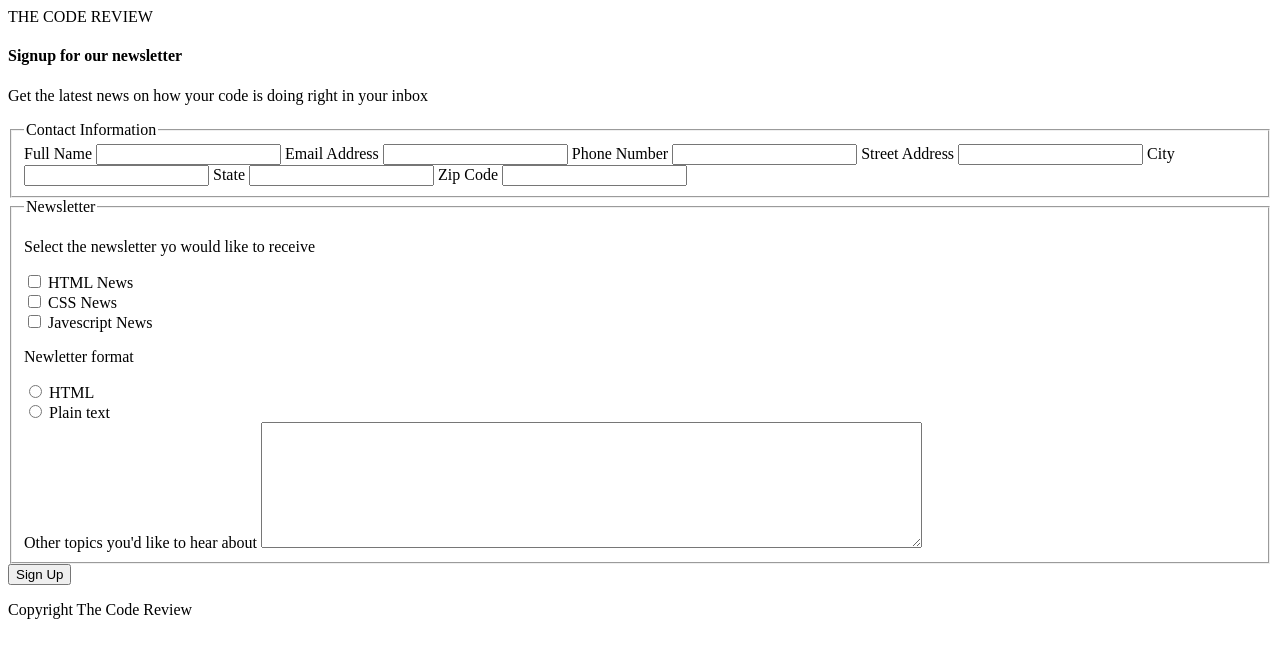
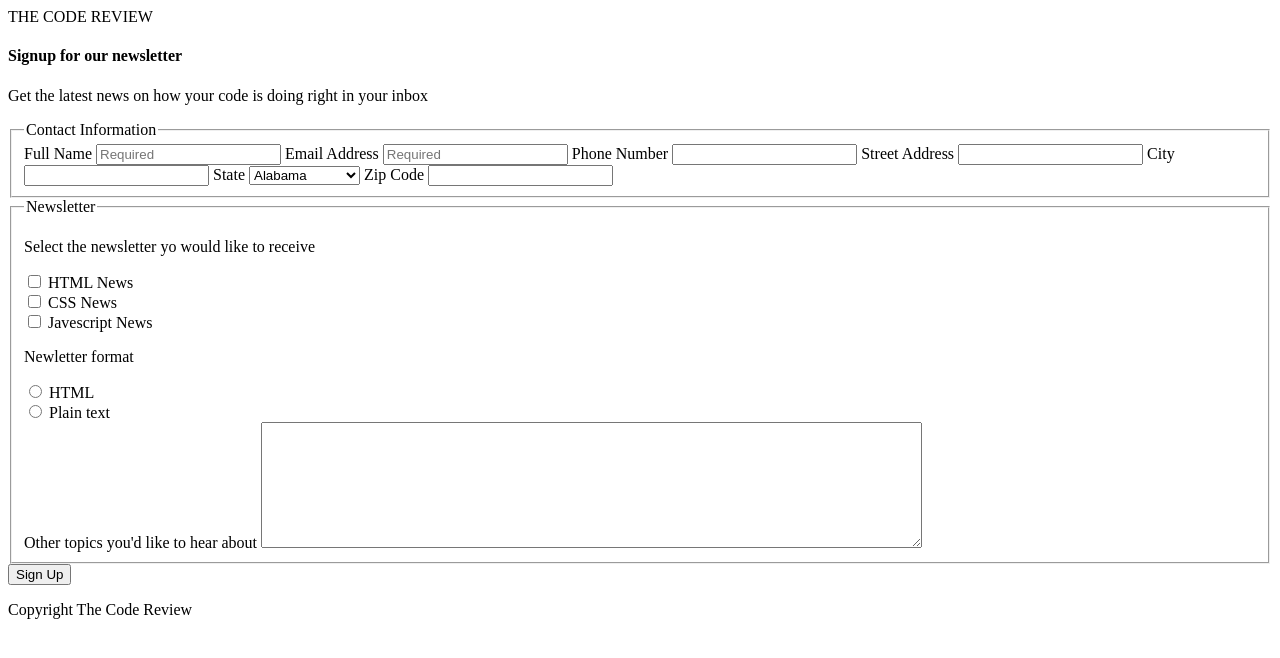
Before and after one commit to xunhuangxxx/responsive_registration_form, a plain HTML site: page index.html in a window 1280 px wide. Drawn offline with Linux system fonts and the light colour scheme.

Commit message:
html done 2

```diff
--- a/index.html
+++ b/index.html
@@ -20,10 +20,10 @@
         <fieldset>
           <legend>Contact Information</legend>
           <label for="name">Full Name</label>
-          <input type="text" id="name" name="user-name"/>
+          <input type="text" id="name" name="user-name" placeholder="Required"/>
 
           <label for="email">Email Address</label>
-          <input type="email" id="email" name="user-email"/>
+          <input type="email" id="email" name="user-email" placeholder="Required"/>
 
           <label for="phone">Phone Number</label>
           <input type="tel" id="phone" name="user-phone"/>
@@ -35,7 +35,20 @@
           <input type="text" id="city" name="user-city"/>
 
           <label for="state">State</label>
-          <input type="text" id="state" name="user-state"/>
+          <select id="state" name="user-state">
+            <option value="Alabama">Alabama</option>
+            <option value="Arizona">Arizona</option>
+            <option value="California">California</option>
+            <option value="Florida">Florida</option>
+            <option value="Georgia">Georgiaa</option>
+            <option value="Maryland">Maryland</option>
+            <option value="Massachusetts">Massachusetts</option>
+            <option value="New York">New York</option>
+            <option value="Ohio">Ohio</option>
+            <option value="Texas">Texas</option>
+            <option value="Washington">Washington</option>
+
+          </select>
 
           <label for="zip">Zip Code</label>
           <input type="number" id="zip" name="user-zip-code"/>
```
